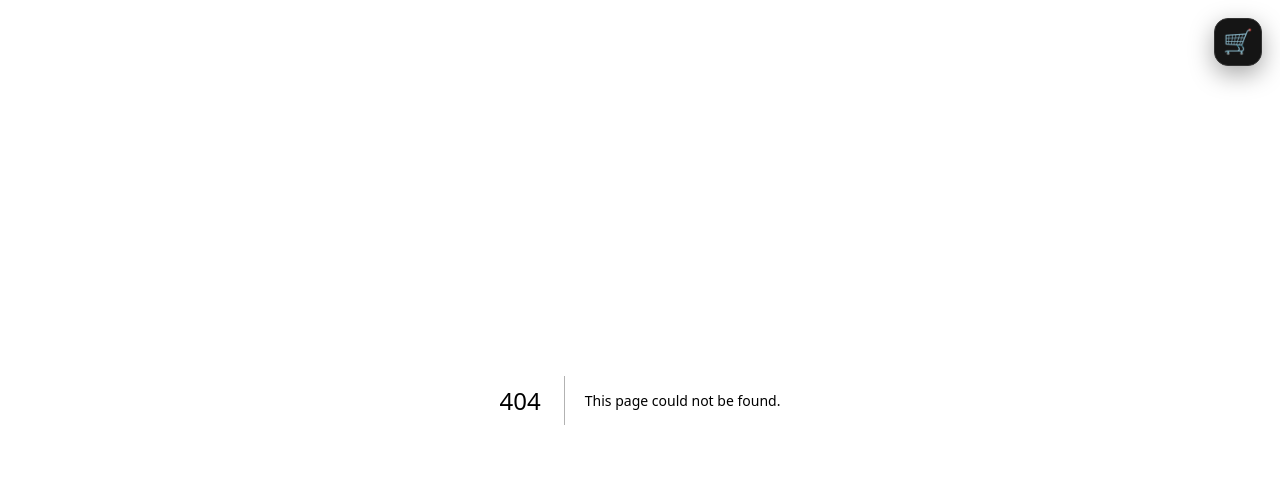
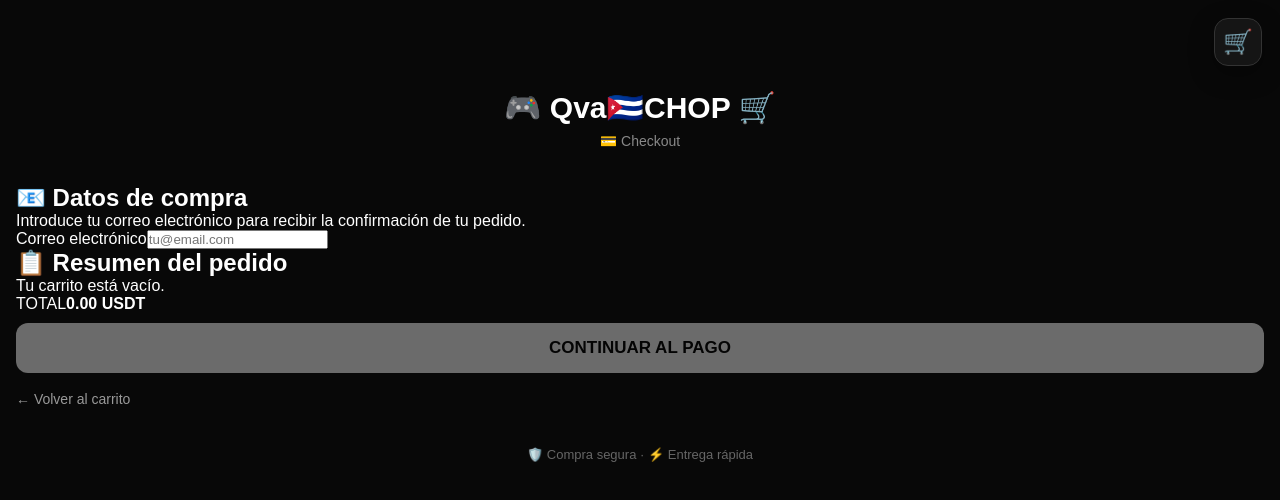
Before and after one commit to juliocesarblancomedina08-tech/qva-chop-shop, a Next.js app: page /checkout in a window 1280 px wide. Before the commit this address had no page. Shown: the top 500 px of the page. Built offline with nearby package versions, Linux system fonts and the light colour scheme.

Commit message:
Create checkout page

```diff
--- /dev/null
+++ b/app/checkout/page.js
@@ -0,0 +1,131 @@
+"use client";
+
+import Link from "next/link";
+import { useEffect, useState } from "react";
+
+export default function CheckoutPage() {
+  const [cart, setCart] = useState([]);
+  const [email, setEmail] = useState("");
+
+  useEffect(() => {
+    const savedCart = localStorage.getItem("qva_cart");
+
+    if (savedCart) {
+      try {
+        setCart(JSON.parse(savedCart));
+      } catch {
+        setCart([]);
+      }
+    }
+  }, []);
+
+  const total = cart.reduce(
+    (sum, item) => sum + Number(item.price),
+    0
+  );
+
+  return (
+    <main className="shop-container">
+
+      <header className="header">
+        <div className="logo">
+          🎮 Qva🇨🇺CHOP 🛒
+        </div>
+
+        <p className="subtitle">
+          💳 Checkout
+        </p>
+      </header>
+
+      <section className="checkout-section">
+
+        <div className="checkout-card">
+
+          <h1 className="checkout-title">
+            📧 Datos de compra
+          </h1>
+
+          <p className="checkout-description">
+            Introduce tu correo electrónico para recibir
+            la confirmación de tu pedido.
+          </p>
+
+          <label className="checkout-label">
+            Correo electrónico
+          </label>
+
+          <input
+            type="email"
+            value={email}
+            onChange={(e) =>
+              setEmail(e.target.value)
+            }
+            placeholder="tu@email.com"
+            className="checkout-input"
+          />
+
+          <h2 className="checkout-subtitle">
+            📋 Resumen del pedido
+          </h2>
+
+          {cart.length === 0 ? (
+            <p className="checkout-empty">
+              Tu carrito está vacío.
+            </p>
+          ) : (
+            <div className="checkout-items">
+
+              {cart.map((item, index) => (
+                <div
+                  className="checkout-item"
+                  key={`${item.diamonds}-${index}`}
+                >
+                  <span>
+                    💎 {item.diamonds} Diamonds
+                  </span>
+
+                  <strong>
+                    {Number(item.price).toFixed(2)} USDT
+                  </strong>
+                </div>
+              ))}
+
+            </div>
+          )}
+
+          <div className="checkout-total">
+            <span>
+              TOTAL
+            </span>
+
+            <strong>
+              {total.toFixed(2)} USDT
+            </strong>
+          </div>
+
+          <button
+            type="button"
+            className="offers-button"
+            disabled={!email || cart.length === 0}
+          >
+            CONTINUAR AL PAGO
+          </button>
+
+          <Link
+            href="/cart"
+            className="back-link"
+          >
+            ← Volver al carrito
+          </Link>
+
+        </div>
+
+      </section>
+
+      <footer className="footer">
+        🛡️ Compra segura · ⚡ Entrega rápida
+      </footer>
+
+    </main>
+  );
+    }
```
